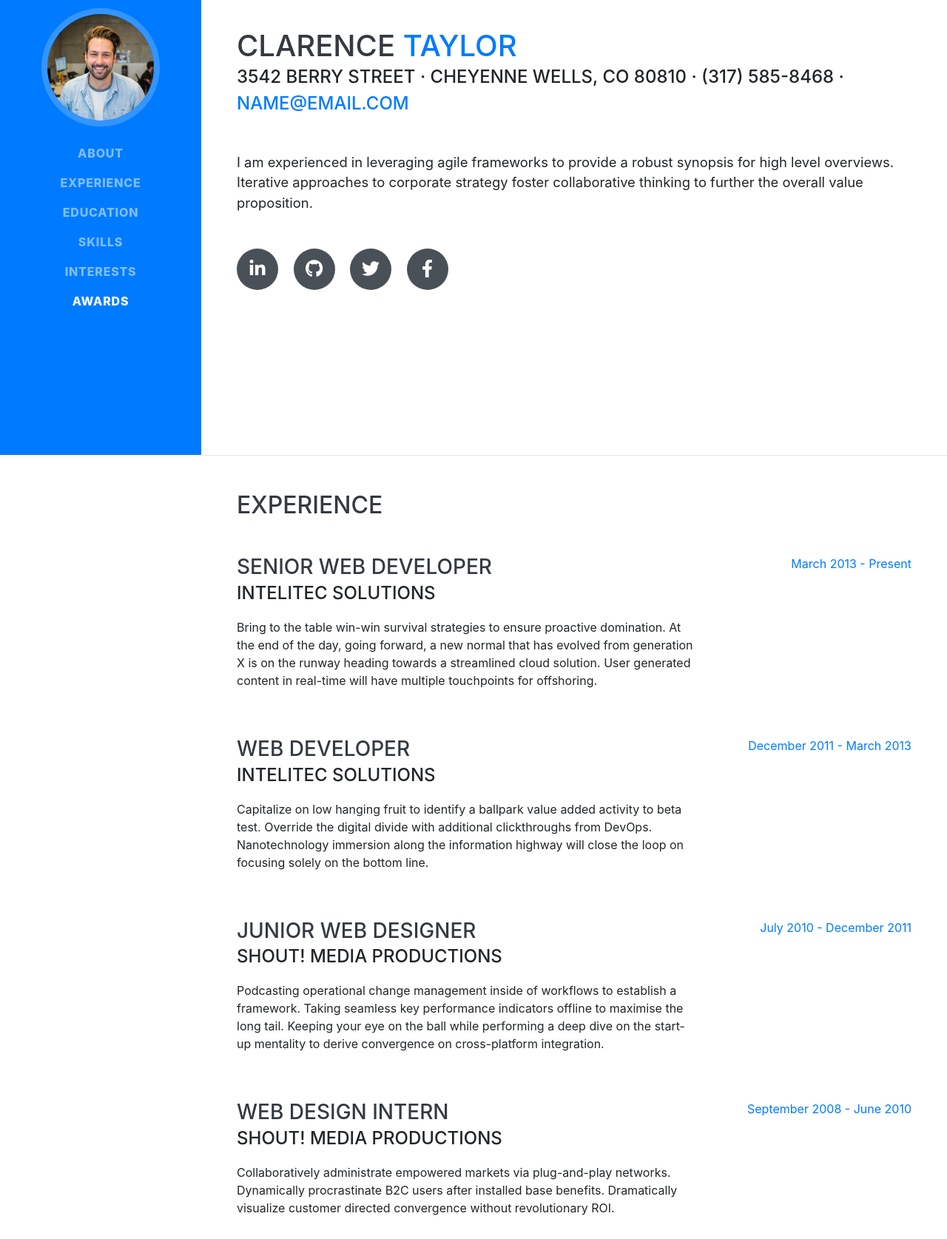
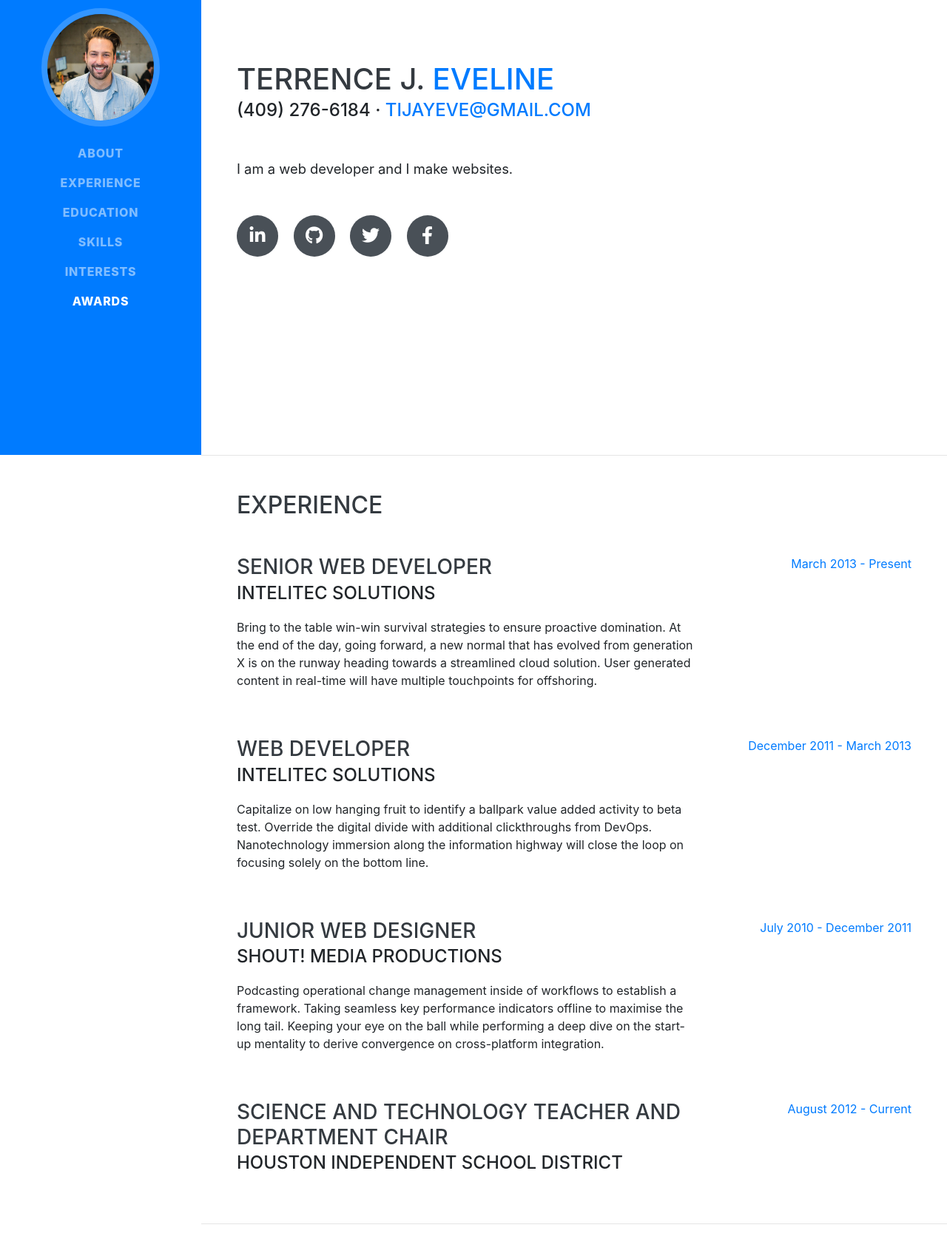
Before and after one commit to tjeve/tjeve-portfolio, a website with bundled scripts: page index.html in a window 1280 px wide. Shown: the part 185-1860 px from the top of the page at 74% size. Built offline with nearby package versions, Linux system fonts and the light colour scheme; a web font is replaced by a local one.

Commit message:
changed README file

```diff
--- a/index.html
+++ b/index.html
@@ -27,7 +27,7 @@
 
   <nav class="navbar navbar-expand-lg navbar-dark bg-primary fixed-top" id="sideNav">
     <a class="navbar-brand js-scroll-trigger" href="#page-top">
-      <span class="d-block d-lg-none">Clarence Taylor</span>
+      <span class="d-block d-lg-none">Terrence J. Eveline</span>
       <span class="d-none d-lg-block">
         <img class="img-fluid img-profile rounded-circle mx-auto mb-2" src="img/profile.jpg" alt="">
       </span>
@@ -63,13 +63,13 @@
 
     <section class="resume-section p-3 p-lg-5 d-flex align-items-center" id="about">
       <div class="w-100">
-        <h1 class="mb-0">Clarence
-          <span class="text-primary">Taylor</span>
+        <h1 class="mb-0">Terrence J.
+          <span class="text-primary">Eveline</span>
         </h1>
-        <div class="subheading mb-5">3542 Berry Street · Cheyenne Wells, CO 80810 · (317) 585-8468 ·
-          <a href="mailto:name@email.com">name@email.com</a>
+        <div class="subheading mb-5">(409) 276-6184 ·
+          <a href="mailto:tijayeve@gmail.com">tijayeve@gmail.com</a>
         </div>
-        <p class="lead mb-5">I am experienced in leveraging agile frameworks to provide a robust synopsis for high level overviews. Iterative approaches to corporate strategy foster collaborative thinking to further the overall value proposition.</p>
+        <p class="lead mb-5">I am a web developer and I make websites. </p>
         <div class="social-icons">
           <a href="#">
             <i class="fab fa-linkedin-in"></i>
@@ -128,12 +128,12 @@
 
         <div class="resume-item d-flex flex-column flex-md-row justify-content-between">
           <div class="resume-content">
-            <h3 class="mb-0">Web Design Intern</h3>
-            <div class="subheading mb-3">Shout! Media Productions</div>
-            <p>Collaboratively administrate empowered markets via plug-and-play networks. Dynamically procrastinate B2C users after installed base benefits. Dramatically visualize customer directed convergence without revolutionary ROI.</p>
+            <h3 class="mb-0">Science and Technology Teacher and Department Chair</h3>
+            <div class="subheading mb-3">Houston Independent School District</div>
+            <p></p>
           </div>
           <div class="resume-date text-md-right">
-            <span class="text-primary">September 2008 - June 2010</span>
+            <span class="text-primary">August 2012 - Current</span>
           </div>
         </div>
 
```
Also changed, not shown: README.md.
